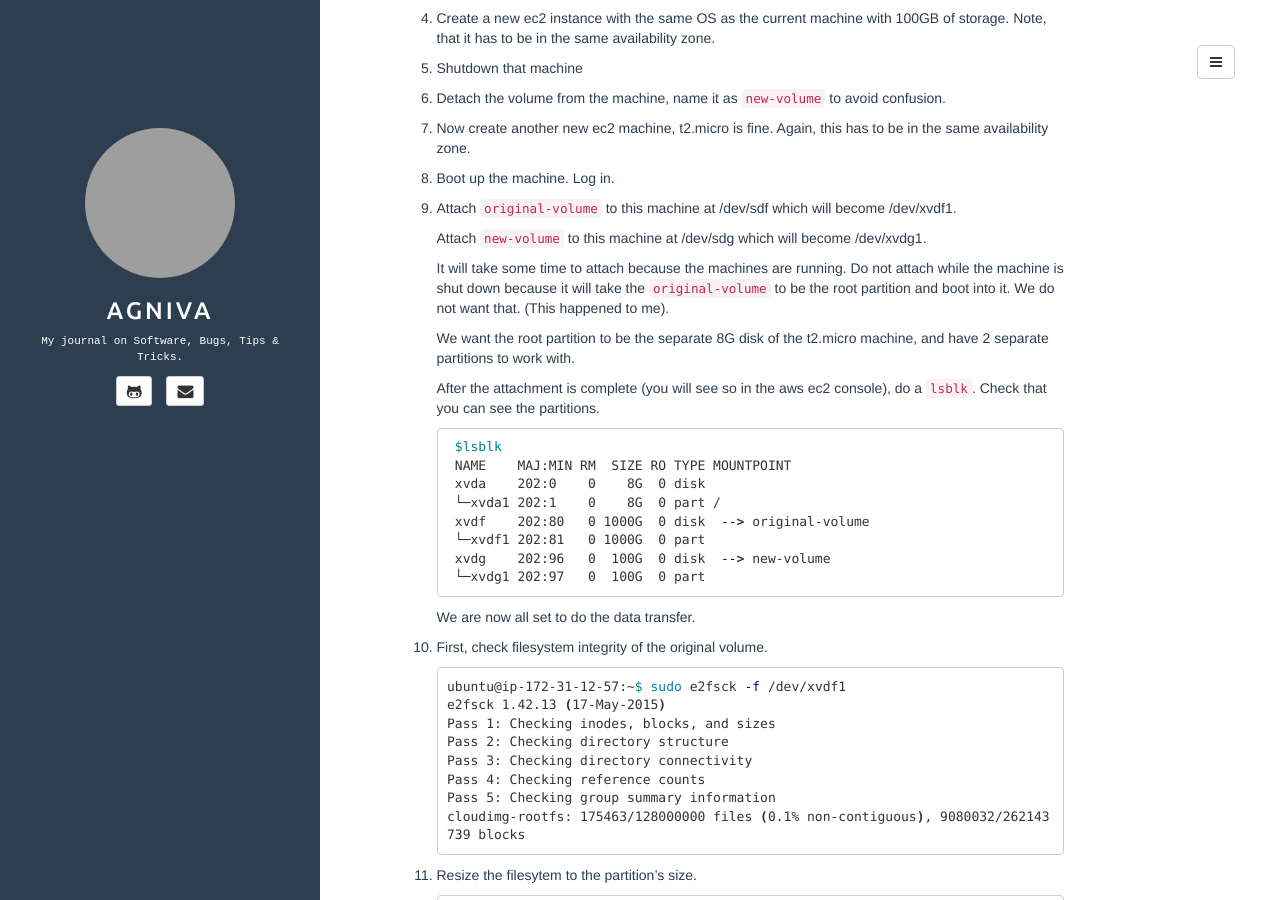
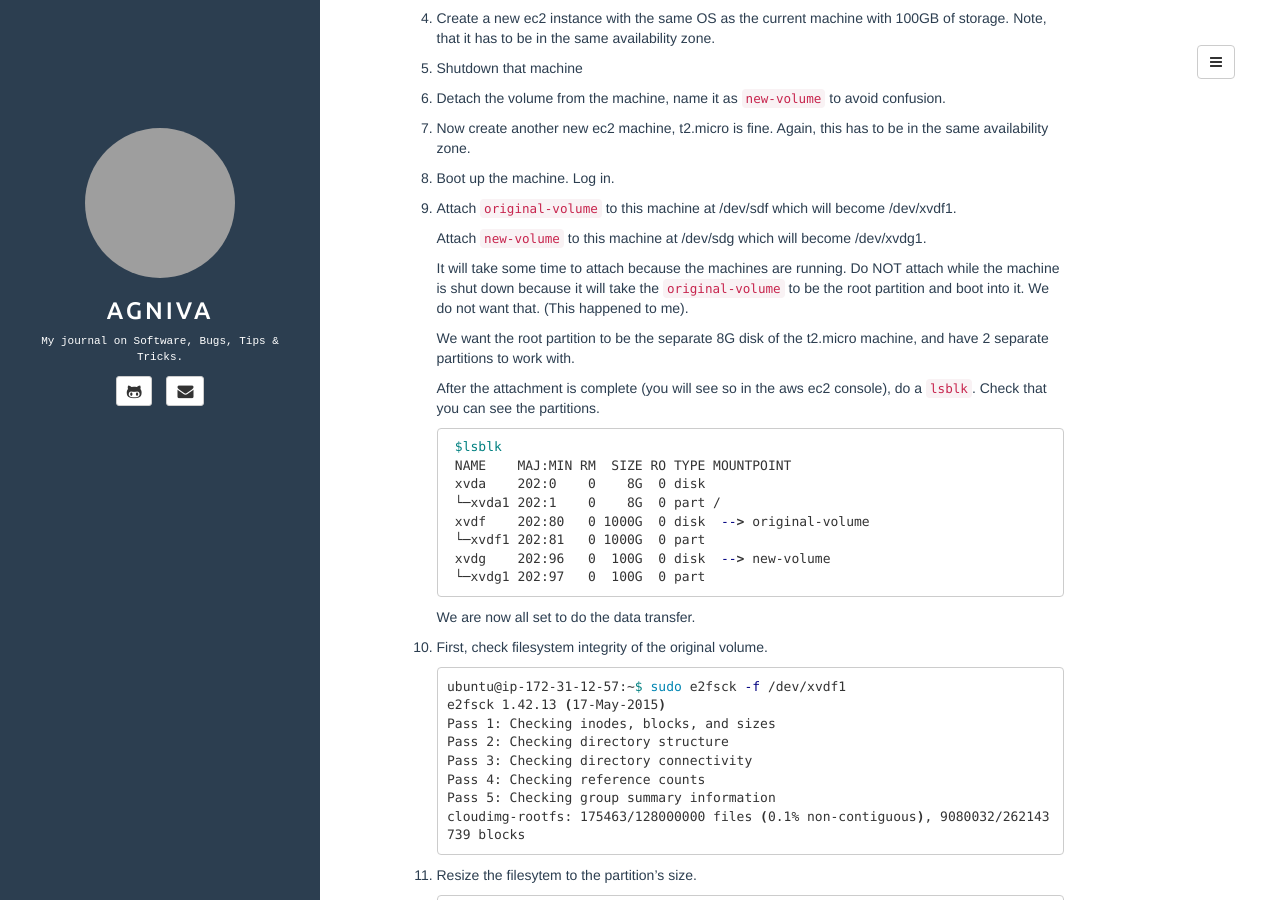
Before and after one commit to agnivade/agnivade.github.io, a Jekyll site: the page built from _posts/2017-12-14-shrinking-aws-volume.md, in a window 1280 px wide and 900 px high, scrolled down 761 px. Built offline with Jekyll 4.4.1, drawn with Linux system fonts in a browser that asks for light colours; emoji names are drawn with the system emoji font; comment, search, counter and statistics services are not loaded; some of the changed text lies outside the part shown; grey boxes are pictures that could not be loaded.

```diff
--- a/_posts/2017-12-14-shrinking-aws-volume.md
+++ b/_posts/2017-12-14-shrinking-aws-volume.md
@@ -47,7 +47,7 @@ AWS stores all your data in EBS (Elastic Block Storage) which allows detaching v
 
 	Attach `new-volume` to this machine at /dev/sdg which will become /dev/xvdg1.
 
-	It will take some time to attach because the machines are running. Do not attach while the machine is shut down because it will take the `original-volume` to be the root partition and boot into it. We do not want that. (This happened to me).
+	It will take some time to attach because the machines are running. Do NOT attach while the machine is shut down because it will take the `original-volume` to be the root partition and boot into it. We do not want that. (This happened to me).
 
 	We want the root partition to be the separate 8G disk of the t2.micro machine, and have 2 separate partitions to work with.
 
```
Also changed, not shown: other parts of _posts/2017-12-14-shrinking-aws-volume.md (+1 -1 lines).
